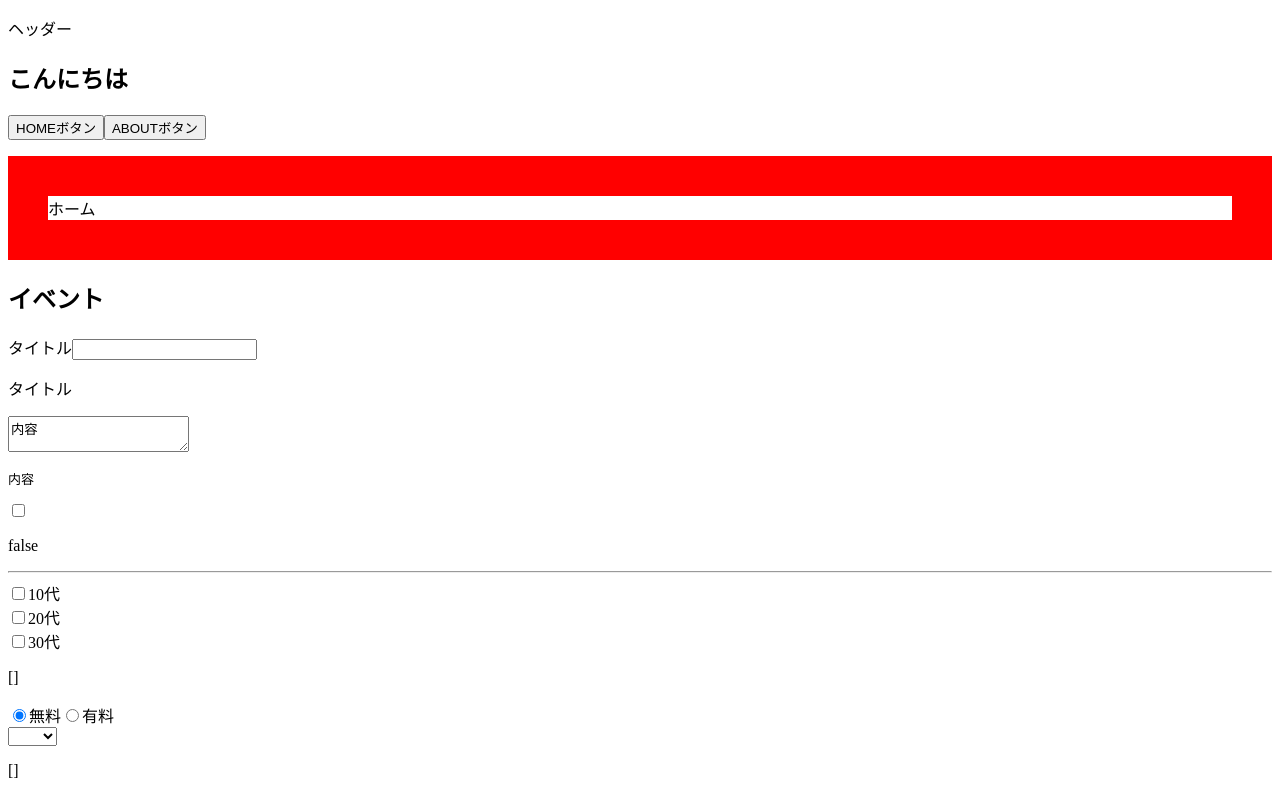
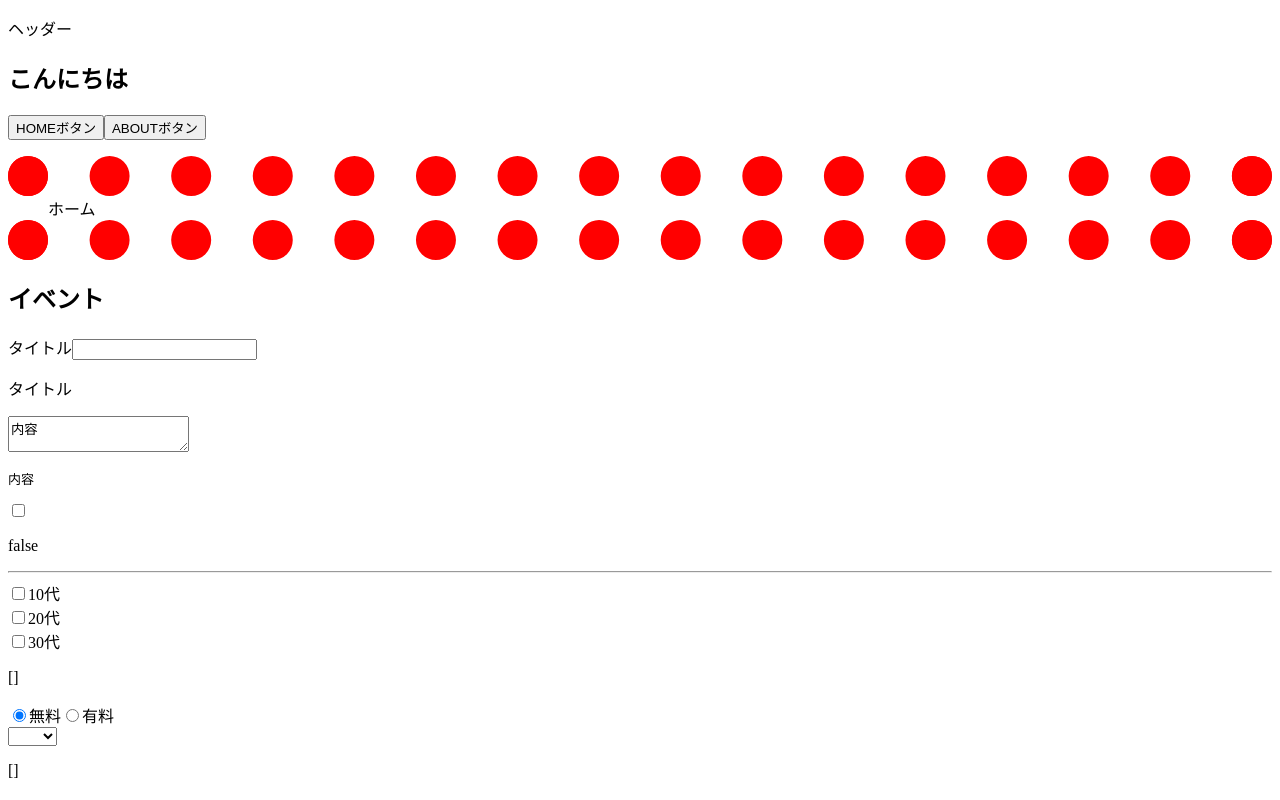
Before and after one commit to akitoshi-m/vue_app_practice, a Vue app: page / in a window 1280 px wide. Built offline with nearby package versions, Linux system fonts and the light colour scheme.

Commit message:
[Add] カスタムディレクティブの引数

```diff
--- a/src/components/Home.vue
+++ b/src/components/Home.vue
@@ -1,3 +1,3 @@
 <template>
-  <p v-border="{width: '40px', color: 'red'}">ホーム</p>
+  <p v-border:dotted="{width: '40px', color: 'red'}">ホーム</p>
 </template>
--- a/src/main.js
+++ b/src/main.js
@@ -6,9 +6,9 @@
 Vue.config.productionTip = false
 Vue.component("LikeNumber", LikeNumber);
 Vue.directive("border", function(el, binding) {
-  el.style.border = "solid black 2px";
   el.style.borderWidth = binding.value.width;
   el.style.borderColor = binding.value.color;
+  el.style.borderStyle = binding.arg
 });
 
 new Vue({
```
